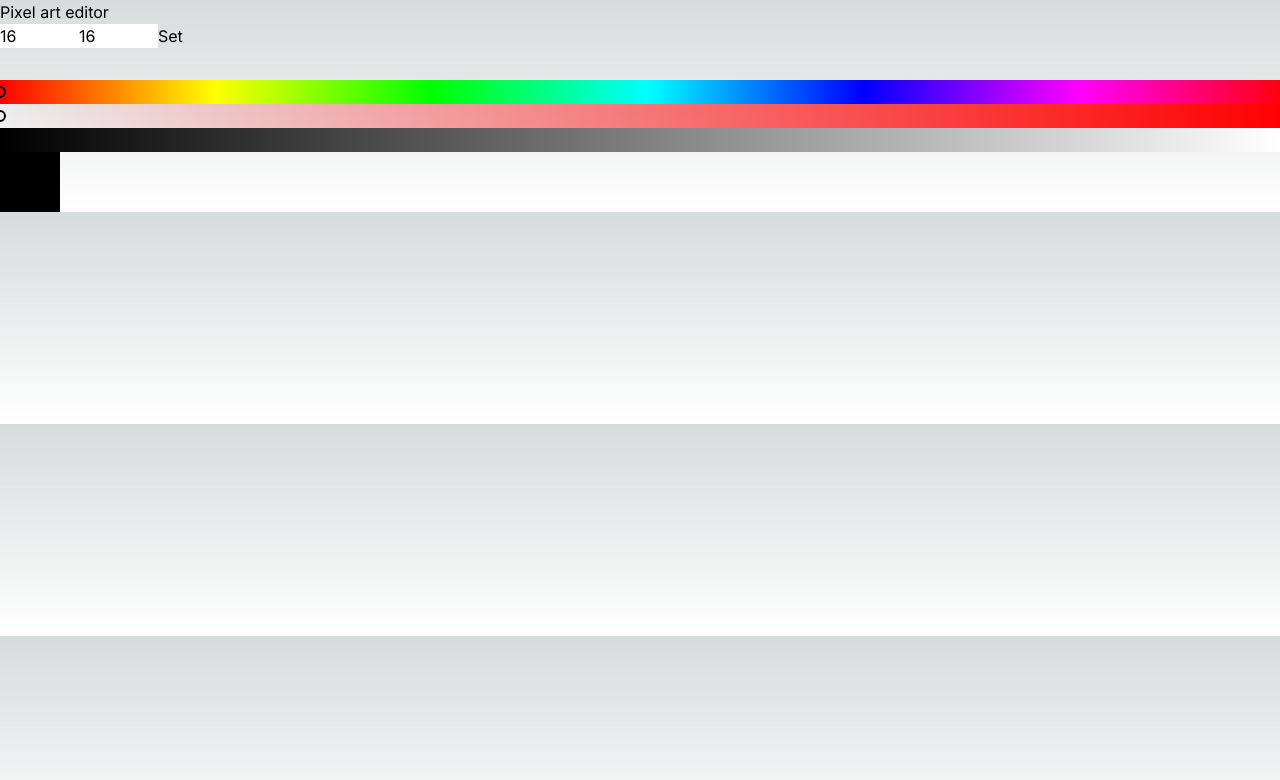
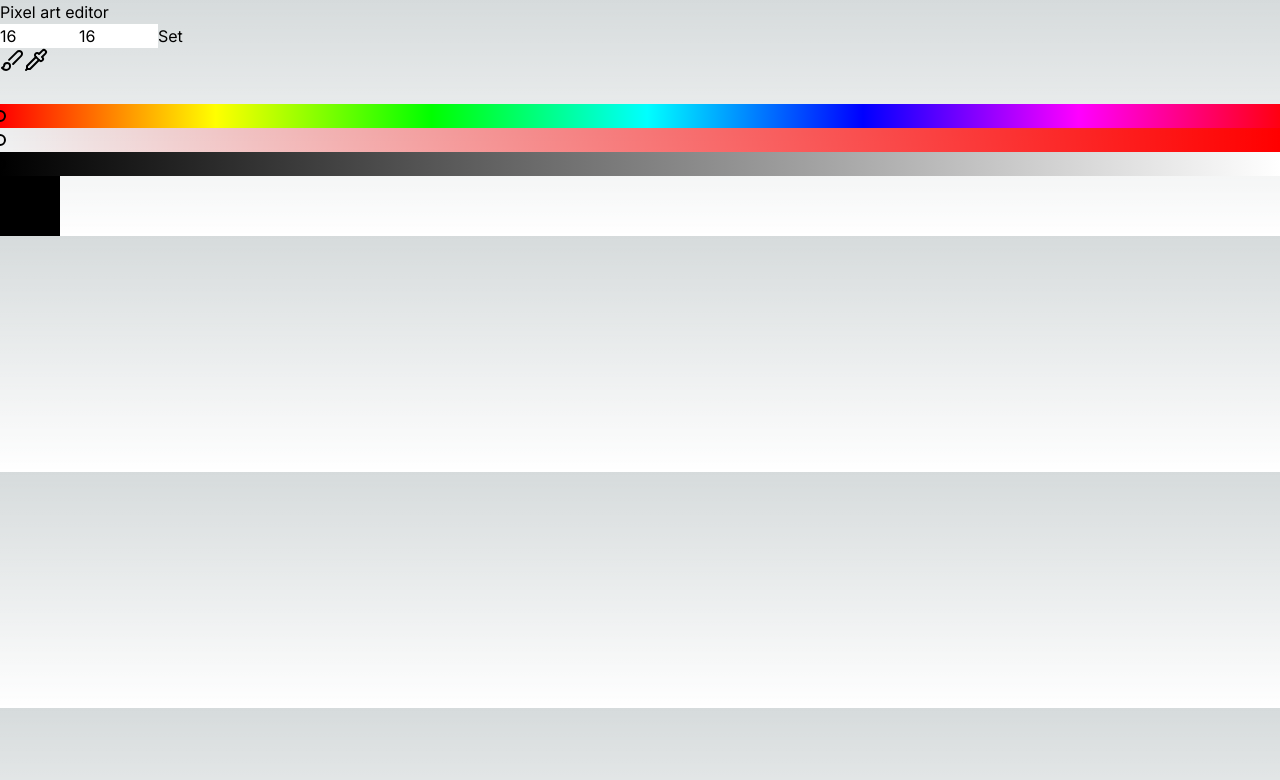
Before and after one commit to SandroMaglione/pixel-art-editor, a Next.js app: page / in a window 1280 px wide. Shown: the top 780 px of the page. Built offline with nearby package versions, Linux system fonts and the light colour scheme.

Commit message:
color picker

```diff
--- a/app/page.tsx
+++ b/app/page.tsx
@@ -18,6 +18,8 @@ export default function Home() {
   const [saturation, setSaturation] = useState<number>(0);
   const [hue, setHue] = useState<number>(0);
   const color: ColorHSL = [hue, saturation, lightness];
+
+  const [mode, setMode] = useState<"color" | "picker">("color");
 
   const changeCellColor = (xCell: number, yCell: number) => {
     setCanvasGrid((grid) =>
@@ -62,6 +64,40 @@ export default function Home() {
         />
         <button type="submit">Set</button>
       </form>
+
+      <div className="flex">
+        <button onClick={() => setMode("color")}>
+          <svg
+            xmlns="http://www.w3.org/2000/svg"
+            viewBox="0 0 24 24"
+            fill="none"
+            stroke="currentColor"
+            strokeWidth="2"
+            strokeLinecap="round"
+            strokeLinejoin="round"
+            className="w-6 h-6"
+          >
+            <path d="m9.06 11.9 8.07-8.06a2.85 2.85 0 1 1 4.03 4.03l-8.06 8.08" />
+            <path d="M7.07 14.94c-1.66 0-3 1.35-3 3.02 0 1.33-2.5 1.52-2 2.02 1.08 1.1 2.49 2.02 4 2.02 2.2 0 4-1.8 4-4.04a3.01 3.01 0 0 0-3-3.02z" />
+          </svg>
+        </button>
+        <button onClick={() => setMode("picker")}>
+          <svg
+            xmlns="http://www.w3.org/2000/svg"
+            viewBox="0 0 24 24"
+            fill="none"
+            stroke="currentColor"
+            strokeWidth="2"
+            strokeLinecap="round"
+            strokeLinejoin="round"
+            className="w-6 h-6"
+          >
+            <path d="m2 22 1-1h3l9-9" />
+            <path d="M3 21v-3l9-9" />
+            <path d="m15 6 3.4-3.4a2.1 2.1 0 1 1 3 3L18 9l.4.4a2.1 2.1 0 1 1-3 3l-3.8-3.8a2.1 2.1 0 1 1 3-3l.4.4Z" />
+          </svg>
+        </button>
+      </div>
 
       <div className="flex flex-col space-y-8 overflow-hidden">
         <div
@@ -114,6 +150,13 @@ export default function Home() {
                 className="aspect-square"
                 style={{
                   backgroundColor: `hsl(${color[0]}deg ${color[1]}% ${color[2]}%)`,
+                }}
+                onClick={() => {
+                  if (mode === "picker") {
+                    setHue(color[0]);
+                    setSaturation(color[1]);
+                    setLightness(color[2]);
+                  }
                 }}
               />
             ))
```
